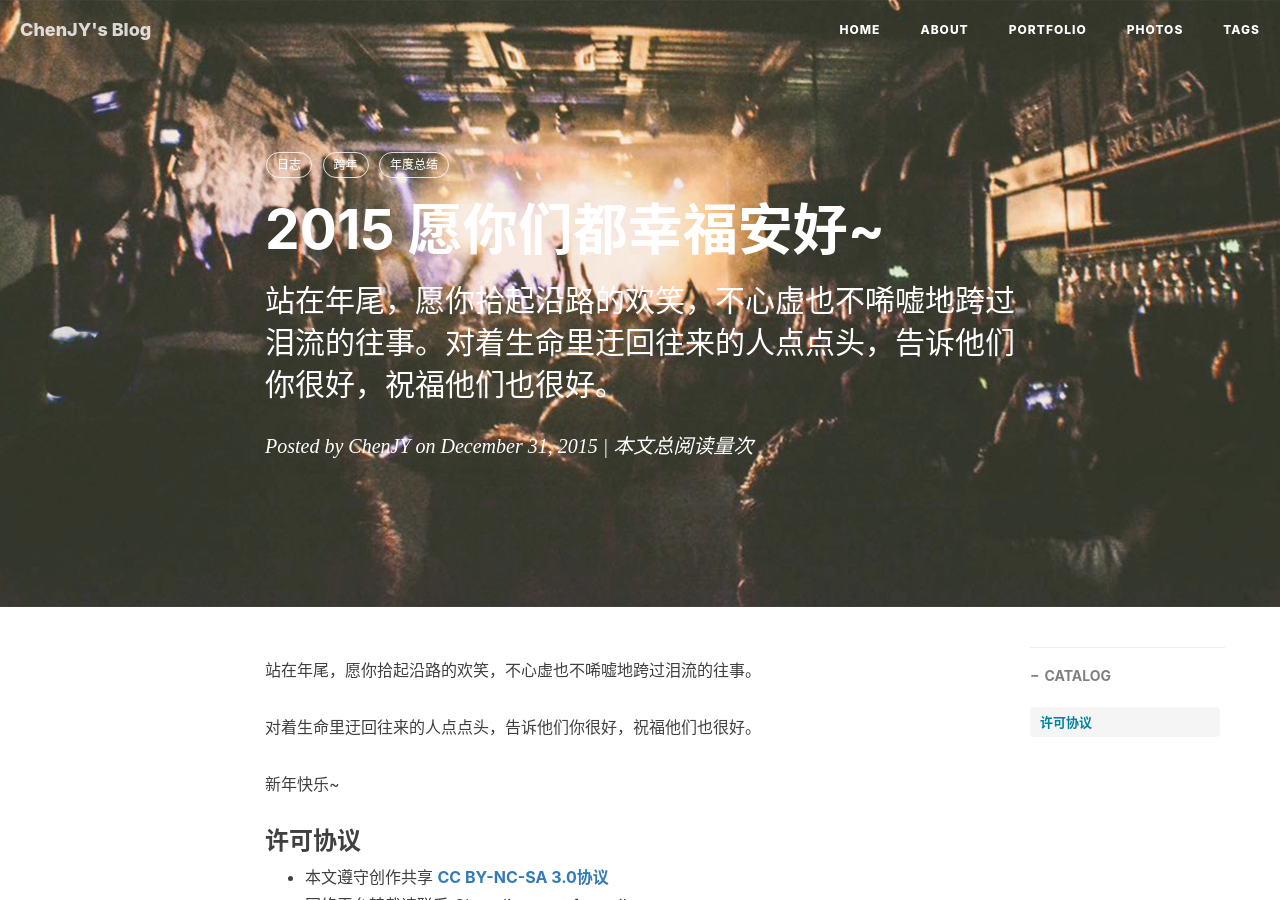
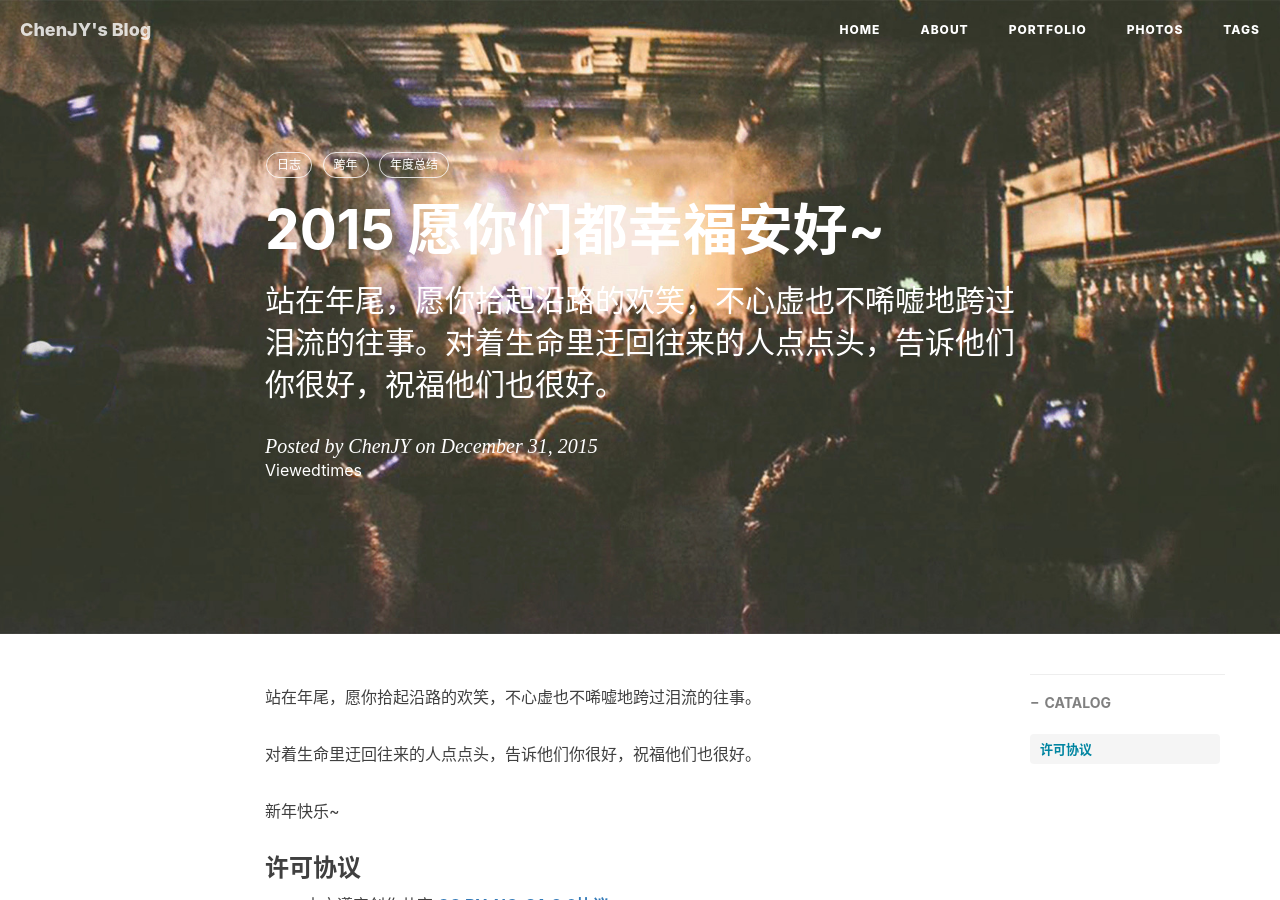
Before and after one commit to jiayangchen/jiayangchen.github.io, a Jekyll site: the page built from _posts/2015-12-31-new-year.md, in a window 1280 px wide and 900 px high. Built offline with Jekyll 4.4.1, drawn with Linux system fonts in a browser that asks for light colours; nearby versions of some CDN libraries; comment, search, counter and statistics services are not loaded.

Commit message:
fix blog visit counter

```diff
--- a/_layouts/post.html
+++ b/_layouts/post.html
@@ -7,7 +7,6 @@
 <!-- <img src="{{ site.baseurl }}/{% if page.header-img %}{{ page.header-img }}{% else %}{{ site.header-img }}{% endif %}" width="0" height="0"> -->
 
 <!-- Post Header -->
-<script async src="//dn-lbstatics.qbox.me/busuanzi/2.3/busuanzi.pure.mini.js"></script>
 <style type="text/css">
     header.intro-header{
         position: relative;
@@ -41,7 +40,8 @@
                     {% comment %} if page.subtitle {% endcomment %}
                     <h2 class="subheading">{{ page.subtitle }}</h2>
                     {% comment %} endif {% endcomment %}
-                    <span class="meta">Posted by {% if page.author %}{{ page.author }}{% else %}{{ site.title }}{% endif %} on {{ page.date | date: "%B %-d, %Y" }} | <span id="busuanzi_container_page_pv">本文总阅读量<span id="busuanzi_value_page_pv"></span>次</span></span>
+                    <span class="meta">Posted by {% if page.author %}{{ page.author }}{% else %}{{ site.title }}{% endif %} on {{ page.date | date: "%B %-d, %Y" }}</span>
+                    <span id="busuanzi_container_page_pv">Viewed<span id="busuanzi_value_page_pv"></span>times</span>
                 </div>
             </div>
         </div>
```
